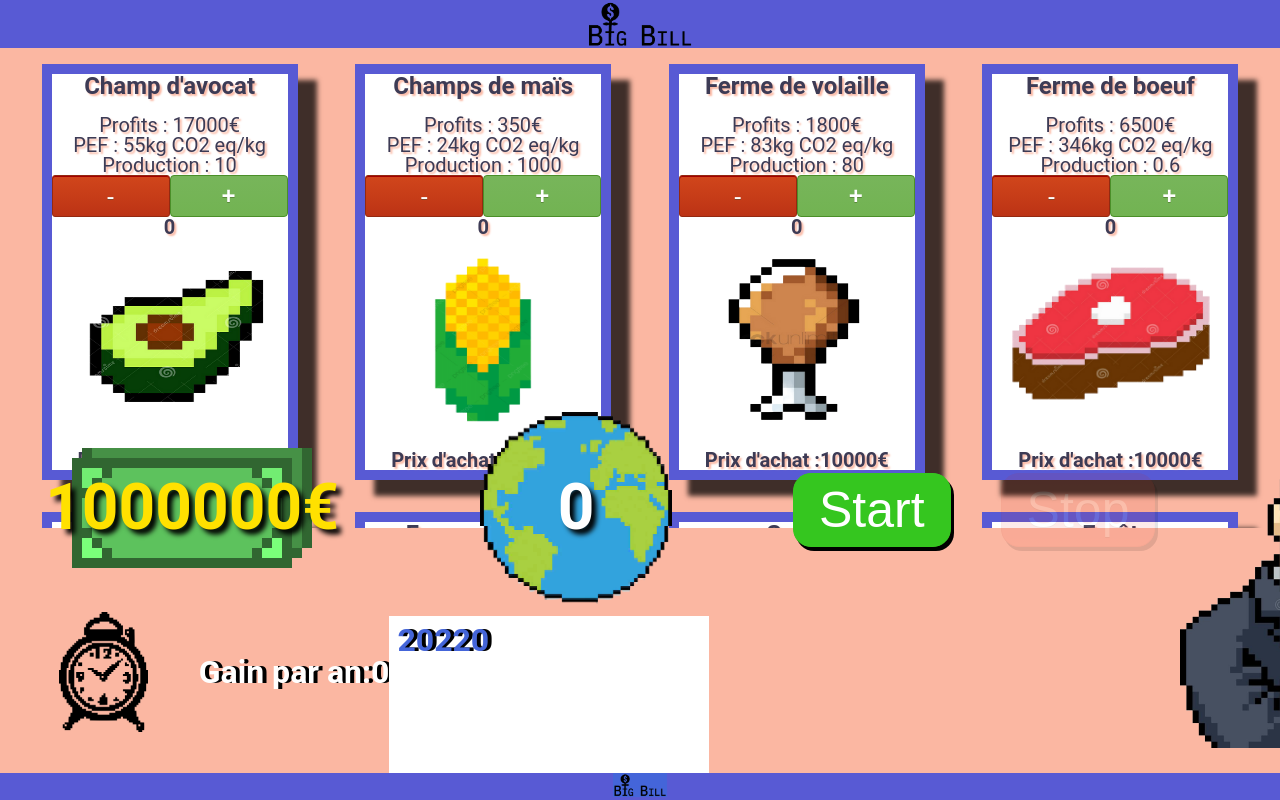
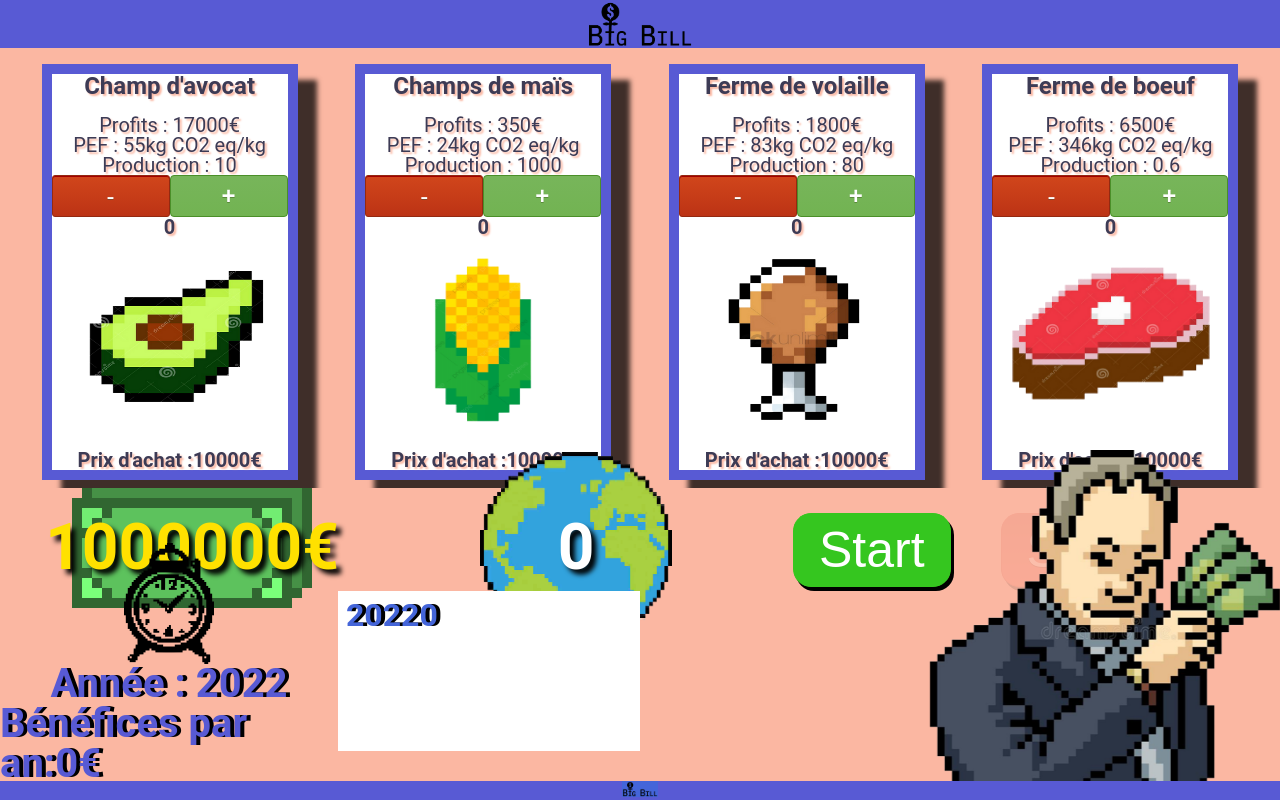
Before and after one commit to ThomasDCW/hackalillejs0522, a React (Vite) app in the folder frontend/: page / in a window 1280 px wide. Built offline with nearby package versions, Linux system fonts and the light colour scheme.

Commit message:
addsomestyle

```diff
--- a/frontend/src/components/Avatar/style.jsx
+++ b/frontend/src/components/Avatar/style.jsx
@@ -1,8 +1,13 @@
 import styled from "styled-components";
 
 export default styled.div`
+  position: fixed;
+  bottom: 0;
+  display: flex;
+  width: 100vw;
+  justify-content: flex-end;
   img {
     margin-bottom: 0;
-    height: 300px;
+    height: 350px;
   }
 `;
--- a/frontend/src/components/Footer/style.jsx
+++ b/frontend/src/components/Footer/style.jsx
@@ -7,6 +7,6 @@ export default styled.header`
   bottom: 0;
   width: 100vw;
   img {
-    height: 3vh;
+    height: 2vh;
   }
 `;
--- a/frontend/src/components/Timer/index.jsx
+++ b/frontend/src/components/Timer/index.jsx
@@ -8,14 +8,15 @@ export default function Timer() {
   const { timer, timerActive, annualProfit } = useContext(StatsContext);
   return (
     <STimer>
-      <img src={timerImg} />
-      <p className={timerActive ? "showTimer" : "hideTimer"}>
-        Année en cours : {timer}
-      </p>
-      <div className="gain">Gain par an:{annualProfit}</div>
-      <div className="history">
-        <History />
+      <div className="timer">
+        <img src="src/assets/timer.png" />
+
+        <p className={timerActive ? "showTimer" : "hideTimer"}>
+          Année : {timer}
+        </p>
+        <p>Bénéfices par an:{annualProfit}€</p>
       </div>
+      <History />
     </STimer>
   );
 }
--- a/frontend/src/components/Timer/style.jsx
+++ b/frontend/src/components/Timer/style.jsx
@@ -2,19 +2,23 @@ import styled from "styled-components";
 
 export default styled.div`
   display: flex;
-  align-items: center;
-  justify-content: center;
-  color: white;
+  justify-content: space-around;
+  color: #585ad4;
   font-size: 32px;
   font-weight: bold;
   text-shadow: 4px 0px 0px #000000;
-  img {
-    height: 120px;
-    margin-right: 4vw;
-  }
-  .hideTimer {
-    display: none;
-  }
-  .history {
+  position: fixed;
+  bottom: 2vh;
+  width: 50vw;
+
+  .timer {
+    display: flex;
+    flex-direction: column;
+    align-items: center;
+
+    font-size: 40px;
+    img {
+      width: 90px;
+    }
   }
 `;
--- a/frontend/src/style.jsx
+++ b/frontend/src/style.jsx
@@ -4,16 +4,13 @@ export default styled.section`
   font-family: "Roboto", "Andika New Basic", sans-serif;
   background-color: #fbb7a2;
   height: 100vh;
-
   .gallery {
-    height: 60vh;
+    height: 55vh;
     overflow: scroll;
   }
   .stats {
     display: flex;
     justify-content: space-between;
     position: fixed;
-    bottom: 3vh;
-    width: 100vw;
   }
 `;
```
